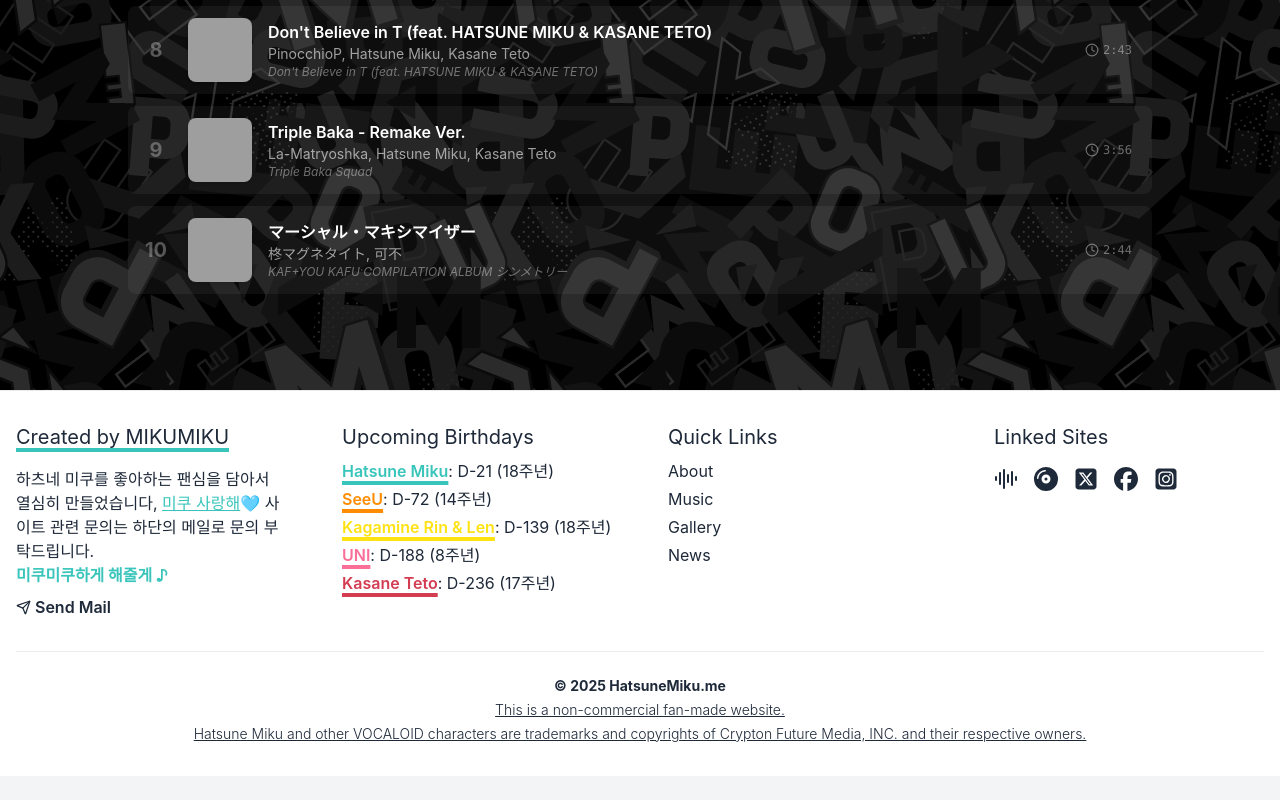
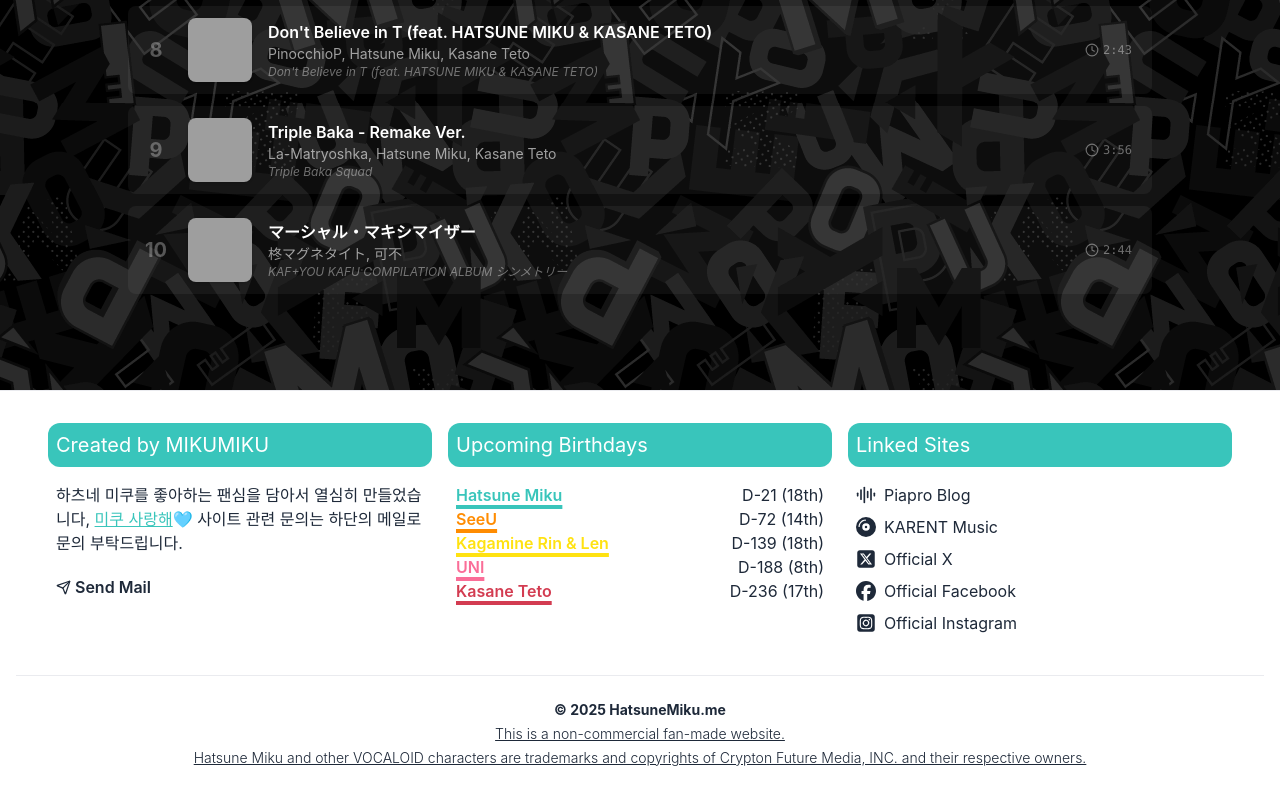
Before and after one commit to laterre39/hatsunemiku-me-service-2025, a Next.js app: page / in a window 1280 px wide. Shown: the part 3089-3889 px from the top of the page. Before the commit the page ends 3865 px from the top, so only its background shows below. Built offline with nearby package versions, Linux system fonts and the light colour scheme; grey boxes are pictures that could not be loaded.

Commit message:
design: 전반적인 푸터 디자인 개선

```diff
--- a/src/components/Footer.tsx
+++ b/src/components/Footer.tsx
@@ -1,7 +1,5 @@
-import Link from 'next/link';
-import { Send, AudioLines } from 'lucide-react';
-import { FaSquareXTwitter, FaFacebook, FaSquareInstagram, FaCompactDisc } from "react-icons/fa6";
-import { Tooltip as FlowbiteTooltip } from 'flowbite-react';
+import {AudioLines, Send} from 'lucide-react';
+import {FaCompactDisc, FaFacebook, FaSquareInstagram, FaSquareXTwitter} from "react-icons/fa6";
 
 export function Footer() {
   const calculateDDay = (month: number, day: number): number => {
@@ -31,7 +29,7 @@ export function Footer() {
   ];
 
   // Sort birthdays to show upcoming ones first
-  const sortedBirthdays = vocaloidBirthdays.sort((a, b) => {
+  const sortedBirthdays = vocaloidBirthdays.toSorted((a, b) => {
     const today = new Date();
     const dateA = new Date(today.getFullYear(), a.month - 1, a.day);
     const dateB = new Date(today.getFullYear(), b.month - 1, b.day);
@@ -45,81 +43,65 @@ export function Footer() {
 
   return (
     <footer className="border-t border-gray-200/80 bg-white mt-12">
-      <div className="container mx-auto max-w-5xl px-4 py-8">
-        <div className="grid grid-cols-1 md:grid-cols-4 gap-14">
-          <div>
-            <h4 className="text-xl underline underline-offset-4 decoration-4 decoration-[#39C5BB]">Created by MIKUMIKU</h4>
-            <p className="mt-4">하츠네 미쿠를 좋아하는 팬심을 담아서 열심히 만들었습니다, <span className="text-[#39C5BB] underline underline-offset-1">미쿠 사랑해</span>🩵 사이트 관련 문의는 하단의 메일로 문의 부탁드립니다. </p>
-            <p className="font-bold text-[#39C5BB]">미쿠미쿠하게 해줄게 ♪</p>
-            <a href="mailto:loff98997@gmail.com" className="flex items-center gap-1 mt-2 font-semibold hover:underline">
+      <div className="container mx-auto px-4 py-8">
+        <div className="flex flex-wrap items-start justify-center gap-4">
+          <div className="w-sm">
+            <h4 className="text-xl text-white p-2 rounded-xl bg-[#39C5BB]">Created by MIKUMIKU</h4>
+            <p className="mt-2 p-2">하츠네 미쿠를 좋아하는 팬심을 담아서 열심히 만들었습니다, <span className="text-[#39C5BB] underline underline-offset-1">미쿠 사랑해</span>🩵 사이트 관련 문의는 하단의 메일로 문의 부탁드립니다. </p>
+            <a href="mailto:loff98997@gmail.com" className="flex items-center mt-1 p-2 gap-1 font-semibold hover:underline">
               <Send size={15} />
               Send Mail
             </a>
           </div>
-          <div>
-            <h4 className="text-xl">Upcoming Birthdays</h4>
-            <ul className="mt-2 space-y-1">
+          <div className="w-sm">
+            <h4 className="text-xl text-white p-2 rounded-xl bg-[#39C5BB]">Upcoming Birthdays</h4>
+            <ul className="grid grid-cols-[auto_1fr] mt-2 p-2">
               {sortedBirthdays.map((vocaloid) => {
                 const dDay = calculateDDay(vocaloid.month, vocaloid.day);
                 const anniversary = new Date().getFullYear() - vocaloid.year;
                 return (
-                  <li key={vocaloid.name}>
-                    <span className="font-semibold underline underline-offset-4 decoration-4" style={{ color: vocaloid.color, textDecorationColor: vocaloid.color }}>{vocaloid.name}</span>: D-{dDay} ({anniversary}주년)
+                  <li key={vocaloid.name} className="contents">
+                    <span className="font-semibold underline underline-offset-4 decoration-4" style={{ color: vocaloid.color, textDecorationColor: vocaloid.color }}>{vocaloid.name}</span>
+                    <span className="justify-self-end">D-{dDay} ({anniversary}th)</span>
                   </li>
                 );
               })}
             </ul>
           </div>
-          <div>
-            <h4 className="text-xl">Quick Links</h4>
-            <ul className="mt-2 space-y-1">
-              <li><Link href="/about" className="flex items-center gap-1">About</Link></li>
-              <li><Link href="/music" className="flex items-center gap-1">Music</Link></li>
-              <li><Link href="/gallery" className="flex items-center gap-1">Gallery</Link></li>
-              <li><Link href="/news" className="flex items-center gap-1">News</Link></li>
-            </ul>
-          </div>
-          <div>
-            <h4 className="text-xl">Linked Sites</h4>
-            <div className="mt-2 flex space-x-4">
-              <ul className="mt-2 flex flex-row space-x-4">
+          <div className="w-sm">
+            <h4 className="text-xl text-white p-2 rounded-xl bg-[#39C5BB]">Linked Sites</h4>
+            <ul className="mt-2 p-2 space-y-2">
               <li>
-                <FlowbiteTooltip content="Piapro Blog" placement="bottom" style="light">
-                  <a href="https://blog.piapro.net/">
-                    <AudioLines size={24} />
-                  </a>
-                </FlowbiteTooltip>
+                <a href="https://blog.piapro.net/" className="flex items-center gap-2 hover:underline">
+                  <AudioLines size={20} />
+                  <span>Piapro Blog</span>
+                </a>
               </li>
               <li>
-                <FlowbiteTooltip content="KARENT Music" placement="bottom" style="light">
-                  <a href="https://karent.jp/">
-                    <FaCompactDisc size={24} />
-                  </a>
-                </FlowbiteTooltip>
+                <a href="https://karent.jp/" className="flex items-center gap-2 hover:underline">
+                  <FaCompactDisc size={20} />
+                  <span>KARENT Music</span>
+                </a>
               </li>
               <li>
-                <FlowbiteTooltip content="Official X" placement="bottom" style="light">
-                  <a href="https://x.com/cfm_miku_en">
-                    <FaSquareXTwitter size={24} />
-                  </a>
-                </FlowbiteTooltip>
+                <a href="https://x.com/cfm_miku_en" className="flex items-center gap-2 hover:underline">
+                  <FaSquareXTwitter size={20} />
+                  <span>Official X</span>
+                </a>
               </li>
               <li>
-                <FlowbiteTooltip content="Official Facebook" placement="bottom" style="light">
-                  <a href="https://www.facebook.com/HatsuneMikuOfficialPage">
-                    <FaFacebook size={24} />
-                  </a>
-                </FlowbiteTooltip>
+                <a href="https://www.facebook.com/HatsuneMikuOfficialPage" className="flex items-center gap-2 hover:underline">
+                  <FaFacebook size={20} />
+                  <span>Official Facebook</span>
+                </a>
               </li>
               <li>
-                <FlowbiteTooltip content="Official Instagram" placement="bottom" style="light">
-                  <a href="https://www.instagram.com/cfm_mikustagram/">
-                    <FaSquareInstagram size={24} />
-                  </a>
-                </FlowbiteTooltip>
+                <a href="https://www.instagram.com/cfm_mikustagram/" className="flex items-center gap-2 hover:underline">
+                  <FaSquareInstagram size={20} />
+                  <span>Official Instagram</span>
+                </a>
               </li>
             </ul>
-            </div>
           </div>
         </div>
         <div className="mt-8 border-t border-gray-200/80 pt-6 text-center text-sm">
```
